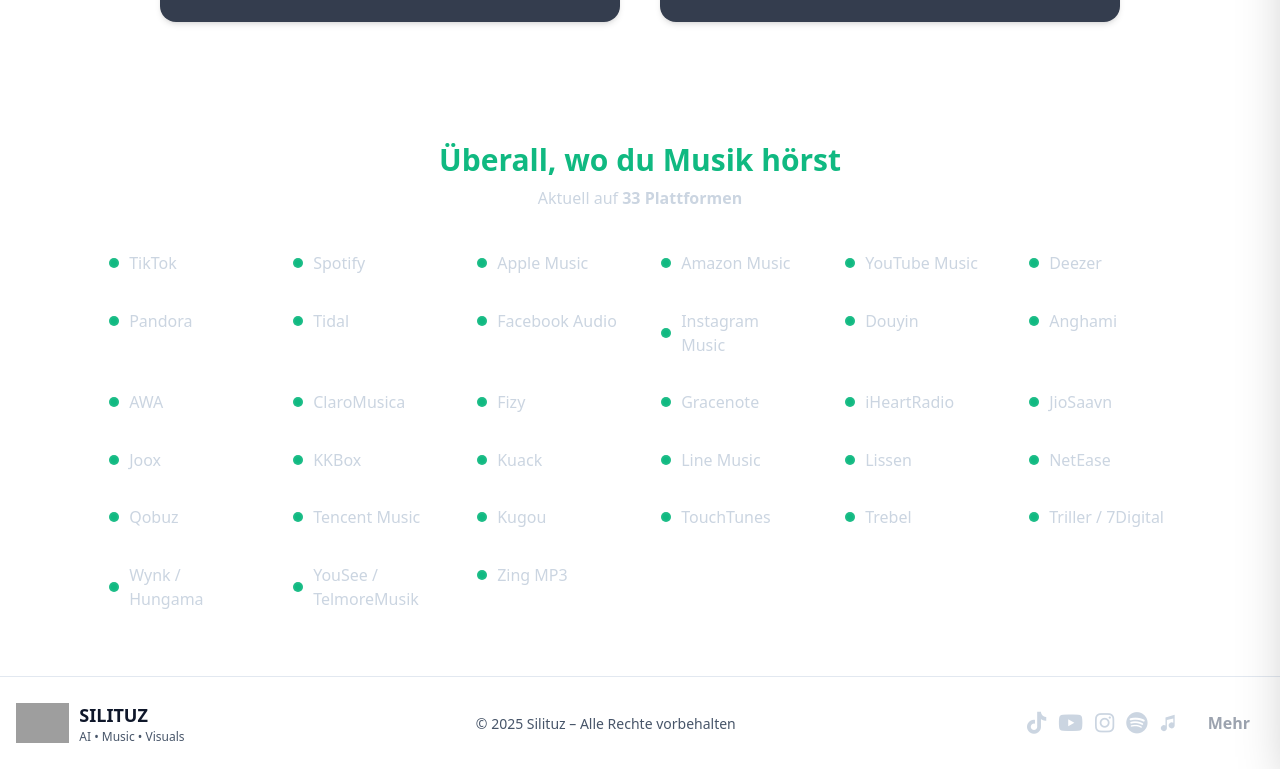
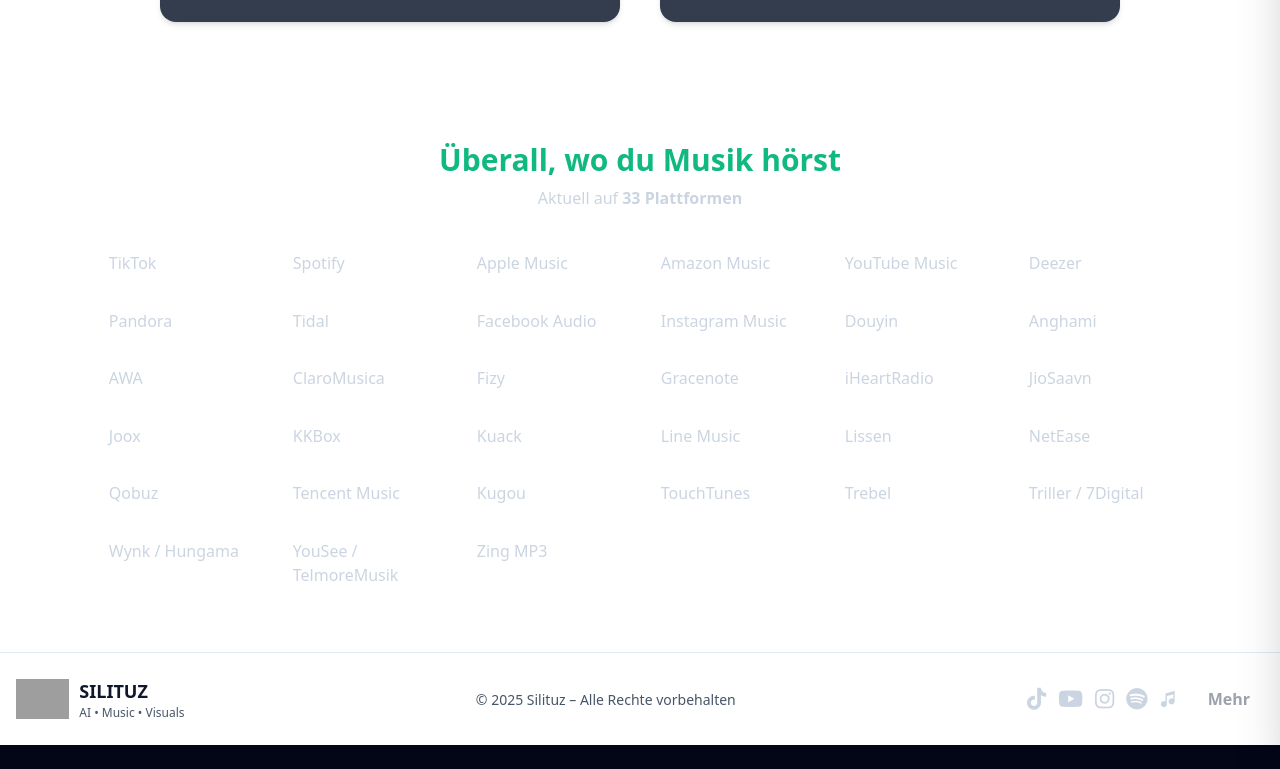
Before and after one commit to Silituz/silituz-website, a Jekyll site: the page built from music.html, in a window 1280 px wide and 1400 px high, scrolled down 988 px. Shown: the part 631-1400 px from the top of the window. Built offline with Jekyll 4.4.1, drawn with Linux system fonts in a browser that asks for light colours; nearby versions of some CDN libraries; after the commit the page ends 2364 px from its top, so only the background shows below that; grey boxes are pictures that could not be loaded.

Commit message:
Remove dot indicator styles from music platforms
Removed styles for platform dot indicator.

```diff
--- a/assets/css/custom.css
+++ b/assets/css/custom.css
@@ -369,11 +369,6 @@
   color:#cbd5e1; background:transparent;
   transition: color .2s ease, transform .2s ease;
 }
-#music-platforms .platform::before{
-  content:""; width:10px; height:10px; flex:0 0 10px;
-  border-radius:9999px; background:var(--dot);
-  box-shadow:0 0 0 2px rgba(255,255,255,.05) inset;
-}
 #music-platforms .platform:hover{ transform:translateY(-1px); color:var(--brand, #10b981); }
 
 /* Falls irgendwo noch <i>/<img>/<svg> drin ist: verstecken */
```
